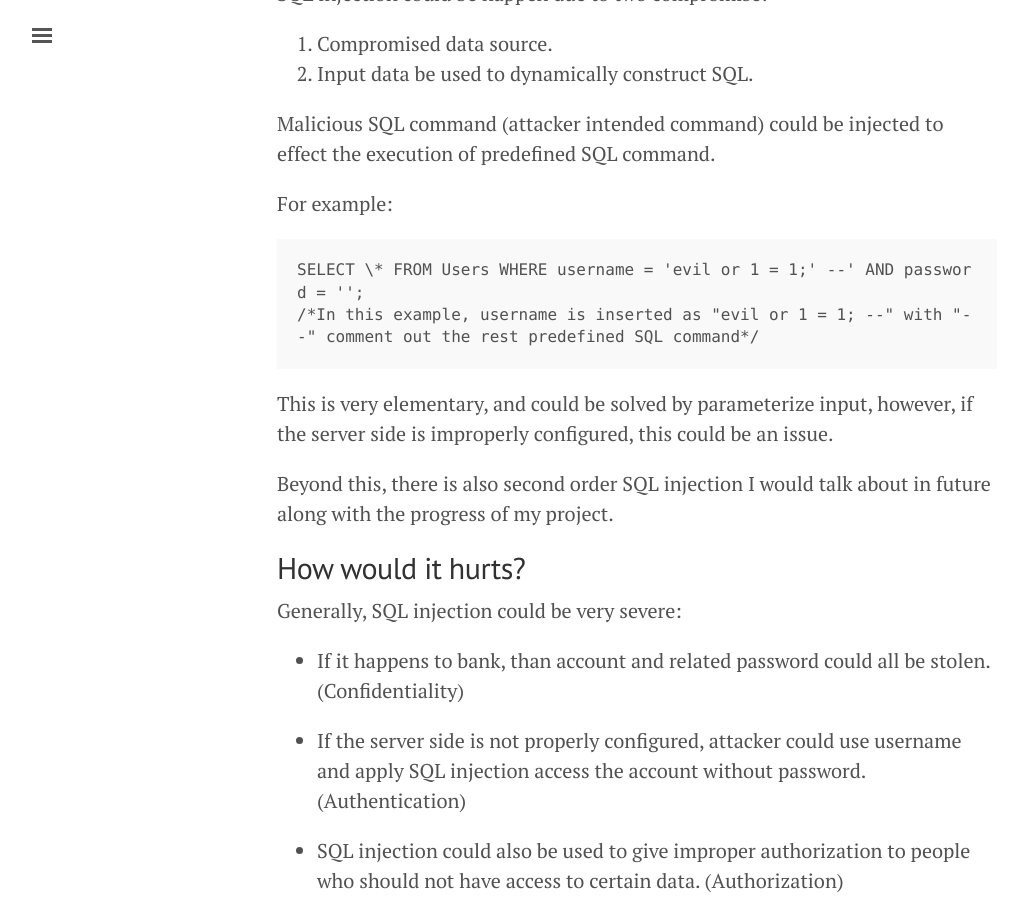
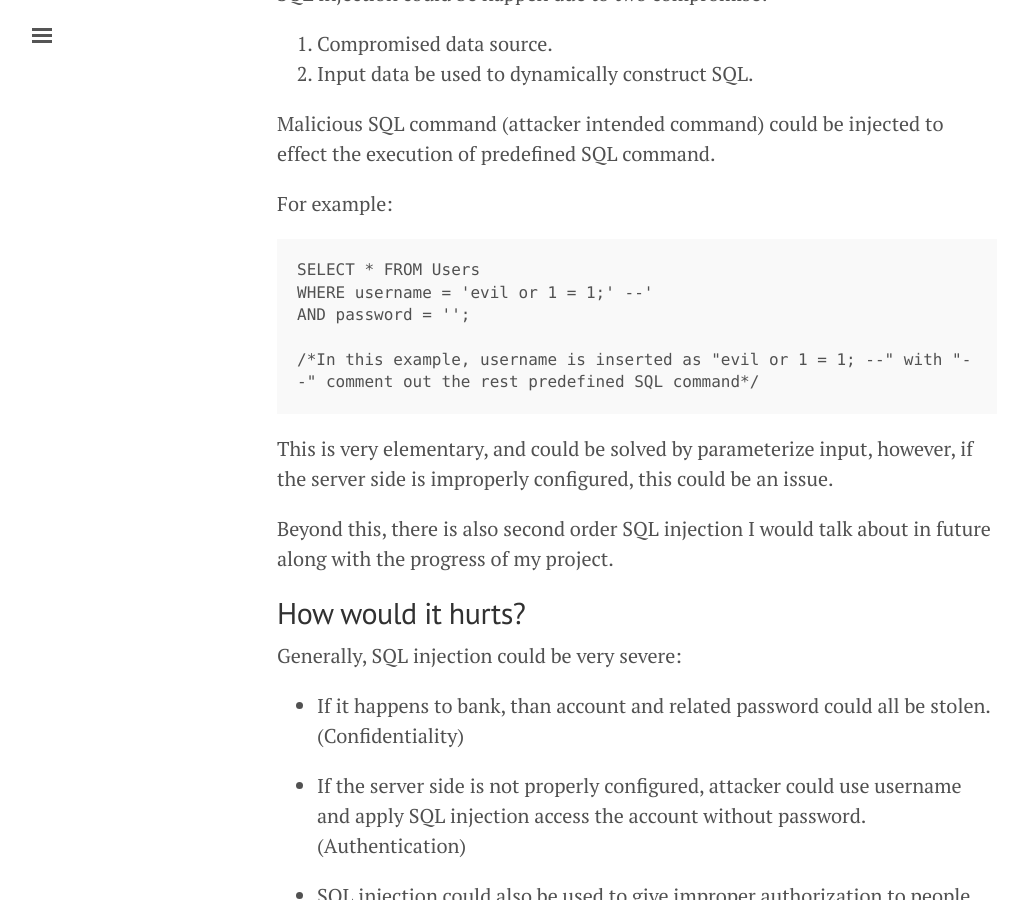
Before and after one commit to happyren/happyren.github.io, a Jekyll site: the page built from _posts/2018-08-09-intro-sql.md, in a window 1280 px wide and 900 px high, scrolled down 1812 px. Shown: the whole window, without its empty margins (3-1024 px from the left). Built offline with Jekyll 4.4.1, drawn with Linux system fonts in a browser that asks for light colours; nearby versions of some CDN libraries.

````diff
--- a/_posts/2018-08-09-intro-sql.md
+++ b/_posts/2018-08-09-intro-sql.md
@@ -51,7 +51,10 @@ Malicious SQL command (attacker intended command) could be injected to effect th
 For example:
 
 ```SQL
-SELECT \* FROM Users WHERE username = 'evil or 1 = 1;' --' AND password = '';
+SELECT * FROM Users
+WHERE username = 'evil or 1 = 1;' --'
+AND password = '';
+
 /*In this example, username is inserted as "evil or 1 = 1; --" with "--" comment out the rest predefined SQL command*/
 ```
 
````
